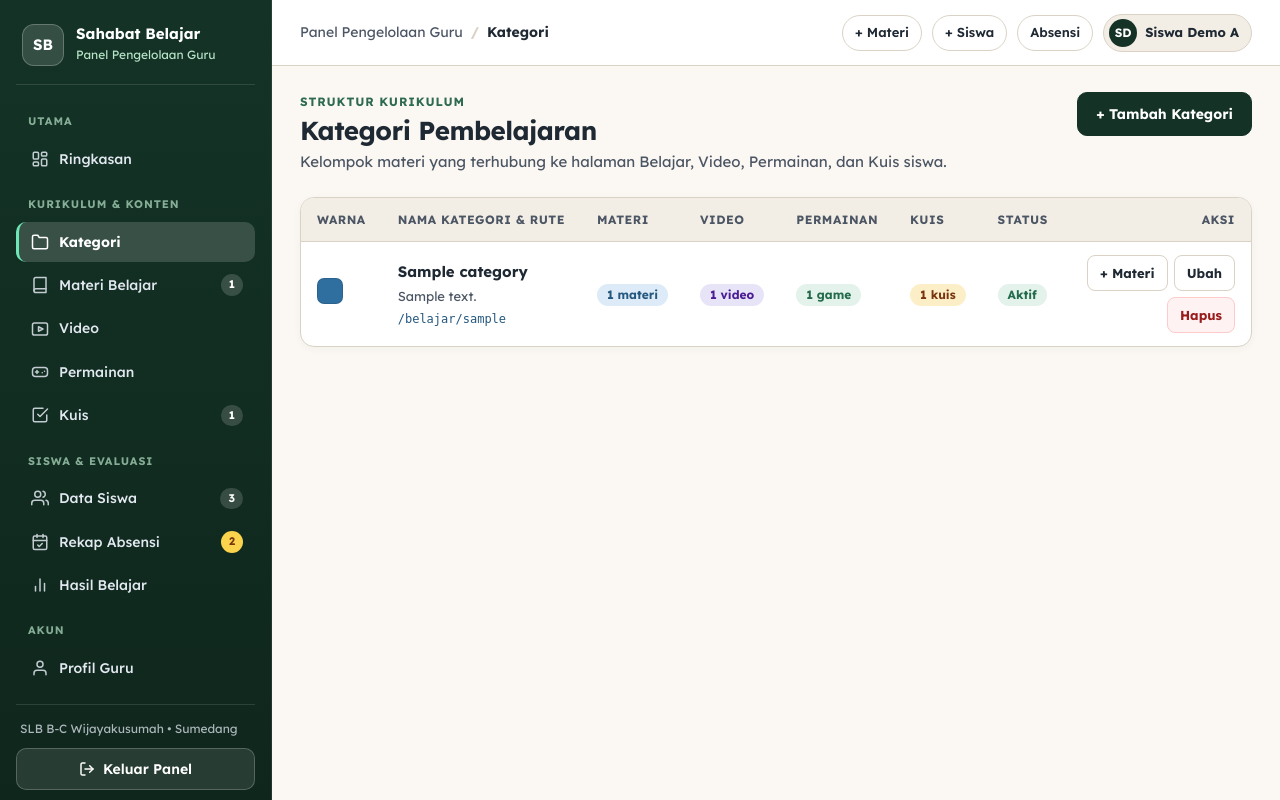
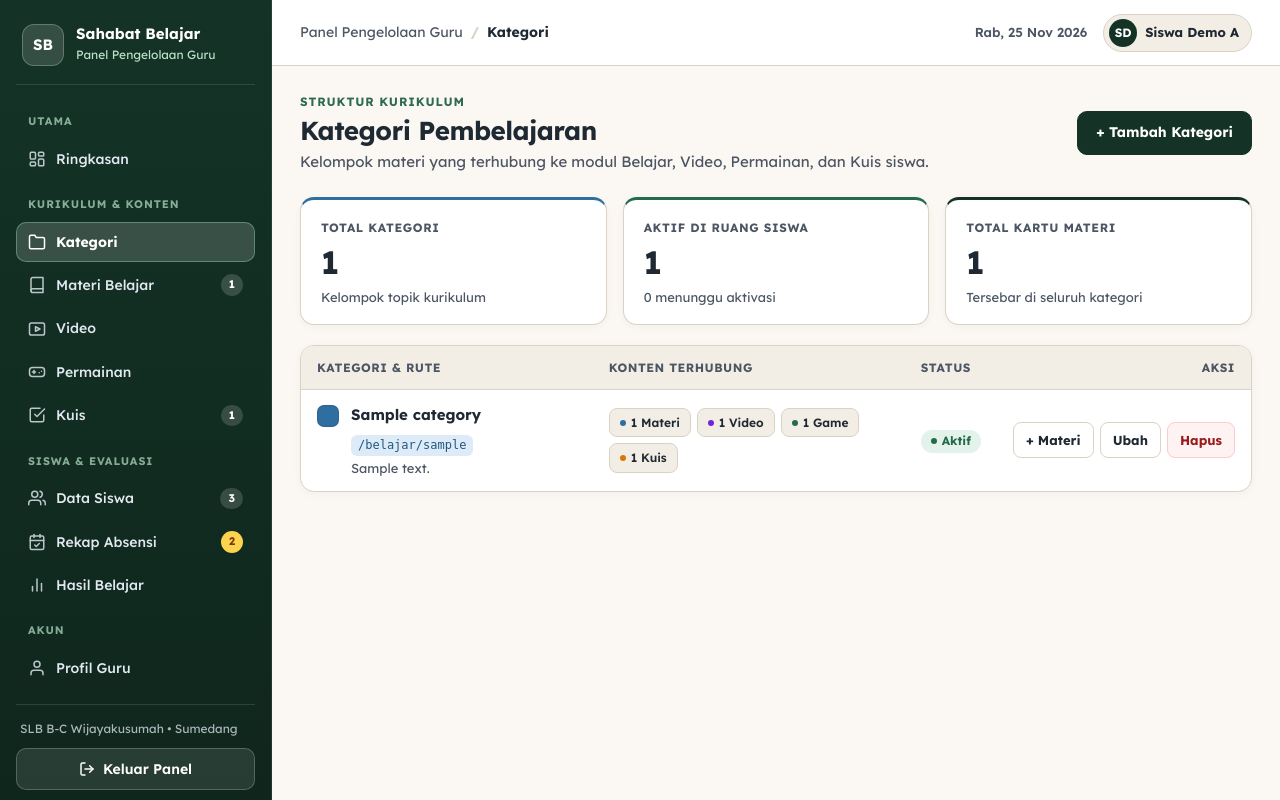
Before and after one commit to SirHosen/elearning-autism, a Laravel app: page /admin/kategori in a window 1280 px wide. Run offline with Laravel 12, Linux system fonts and the light colour scheme; a user stored in the database is signed in; data comes from the database, SQL or seed files in the repository; tables that the repository leaves empty hold one stand-in row (values such as "Sample post"); some libraries are stand-ins or nearby versions.

Commit message:
style(admin): refine table action rows, sidebar active state, and topbar clarity

```diff
--- a/public/css/admin.css
+++ b/public/css/admin.css
@@ -104,8 +104,12 @@
   color: #E2E8F0;
   font-size: 0.875rem;
   font-weight: 500;
-  border-left: 3px solid transparent;
-  transition: background-color 140ms ease, color 140ms ease, border-color 140ms ease;
+  transition: background-color 140ms ease, color 140ms ease, box-shadow 140ms ease;
+}
+
+.adm-nav__link:focus-visible {
+  outline: 2px solid #A7F3D0;
+  outline-offset: 2px;
 }
 
 .adm-nav__link-main {
@@ -119,11 +123,11 @@
   width: 18px;
   height: 18px;
   flex-shrink: 0;
-  opacity: 0.85;
+  opacity: 0.82;
 }
 
 .adm-nav__link:hover {
-  background-color: rgba(255, 255, 255, 0.1);
+  background-color: rgba(255, 255, 255, 0.09);
   color: #FFFFFF;
 }
 
@@ -131,7 +135,7 @@
   background-color: rgba(255, 255, 255, 0.16);
   color: #FFFFFF;
   font-weight: 700;
-  border-left-color: #6EE7B7;
+  box-shadow: inset 0 0 0 1px rgba(167, 243, 208, 0.35);
 }
 
 .adm-nav__link.is-active svg {
@@ -323,7 +327,7 @@
 /* ── 2. PAGE HEADER & ACTIONS ── */
 .adm-page-head {
   display: flex;
-  align-items: flex-start;
+  align-items: center;
   justify-content: space-between;
   gap: 18px;
   flex-wrap: wrap;
@@ -669,12 +673,74 @@
   flex-shrink: 0;
 }
 
+.adm-td-actions {
+  width: 1%;
+  white-space: nowrap;
+  text-align: right;
+}
+
 .adm-actions {
   display: inline-flex;
   align-items: center;
   gap: 6px;
+  flex-wrap: nowrap;
+  white-space: nowrap;
+  justify-content: flex-end;
+}
+
+.adm-link-group {
+  display: inline-flex;
+  align-items: center;
   flex-wrap: wrap;
-  justify-content: flex-end;
+  gap: 6px;
+}
+
+.adm-link-chip {
+  display: inline-flex;
+  align-items: center;
+  gap: 5px;
+  padding: 4px 10px;
+  border-radius: 8px;
+  font-size: 0.75rem;
+  font-weight: 600;
+  text-decoration: none;
+  background: var(--surface-alt);
+  color: var(--ink);
+  border: 1px solid var(--line);
+  white-space: nowrap;
+  transition: border-color 140ms ease, background-color 140ms ease, color 140ms ease;
+}
+
+.adm-link-chip:hover {
+  border-color: var(--primary);
+  background: var(--tint-blue);
+  color: var(--primary-strong);
+}
+
+.adm-link-chip--zero {
+  background: transparent;
+  color: var(--ink-soft);
+  border-style: dashed;
+  opacity: 0.72;
+}
+
+.adm-dot {
+  width: 6px;
+  height: 6px;
+  border-radius: 50%;
+  background: currentColor;
+  flex-shrink: 0;
+}
+
+@media (max-width: 768px) {
+  .adm-td-actions {
+    width: auto;
+    white-space: normal;
+  }
+  .adm-actions {
+    flex-wrap: wrap;
+    white-space: normal;
+  }
 }
 
 /* Badges & Matrix Chips */
--- a/resources/views/admin/categories/index.blade.php
+++ b/resources/views/admin/categories/index.blade.php
@@ -8,10 +8,34 @@
   <div>
     <p class="adm-eyebrow">Struktur Kurikulum</p>
     <h1 class="adm-title">Kategori Pembelajaran</h1>
-    <p class="adm-subtitle">Kelompok materi yang terhubung ke halaman Belajar, Video, Permainan, dan Kuis siswa.</p>
+    <p class="adm-subtitle">Kelompok materi yang terhubung ke modul Belajar, Video, Permainan, dan Kuis siswa.</p>
   </div>
   <div class="adm-head-actions">
     <a href="{{ route('admin.categories.create') }}" class="adm-btn adm-btn--primary">+ Tambah Kategori</a>
+  </div>
+</div>
+
+@php
+  $totalCats = $categories->count();
+  $activeCats = $categories->where('is_active', true)->count();
+  $totalMaterialsInCats = $categories->sum('materials_count');
+@endphp
+
+<div class="adm-kpi-grid" style="margin-bottom: 20px;">
+  <div class="adm-kpi-card adm-kpi-card--blue">
+    <span class="adm-kpi-card__label">Total Kategori</span>
+    <strong class="adm-kpi-card__val">{{ $totalCats }}</strong>
+    <span class="adm-kpi-card__sub">Kelompok topik kurikulum</span>
+  </div>
+  <div class="adm-kpi-card adm-kpi-card--green">
+    <span class="adm-kpi-card__label">Aktif di Ruang Siswa</span>
+    <strong class="adm-kpi-card__val">{{ $activeCats }}</strong>
+    <span class="adm-kpi-card__sub">{{ max(0, $totalCats - $activeCats) }} menunggu aktivasi</span>
+  </div>
+  <div class="adm-kpi-card adm-kpi-card--forest">
+    <span class="adm-kpi-card__label">Total Kartu Materi</span>
+    <strong class="adm-kpi-card__val">{{ $totalMaterialsInCats }}</strong>
+    <span class="adm-kpi-card__sub">Tersebar di seluruh kategori</span>
   </div>
 </div>
 
@@ -19,57 +43,61 @@
   <table class="adm-table">
     <thead>
       <tr>
-        <th>Warna</th>
-        <th>Nama Kategori &amp; Rute</th>
-        <th>Materi</th>
-        <th>Video</th>
-        <th>Permainan</th>
-        <th>Kuis</th>
+        <th>Kategori &amp; Rute</th>
+        <th>Konten Terhubung</th>
         <th>Status</th>
-        <th style="text-align: right;">Aksi</th>
+        <th class="adm-td-actions">Aksi</th>
       </tr>
     </thead>
     <tbody>
       @forelse ($categories as $cat)
         <tr>
           <td>
-            <span class="adm-swatch adm-swatch--{{ $cat->color_key ?? 'blue' }}" style="width: 26px; height: 26px;"></span>
+            <div style="display: flex; align-items: flex-start; gap: 12px;">
+              <span class="adm-swatch adm-swatch--{{ $cat->color_key ?? 'blue' }}" style="margin-top: 2px;"></span>
+              <div>
+                <div style="display: flex; align-items: center; gap: 8px; flex-wrap: wrap;">
+                  <strong style="color: var(--ink); font-size: 0.9375rem;">{{ $cat->name }}</strong>
+                  <code style="font-size: 0.75rem; color: var(--primary-strong); background: var(--tint-blue); padding: 1px 7px; border-radius: 6px;">/belajar/{{ $cat->slug }}</code>
+                </div>
+                @if ($cat->description)
+                  <div style="font-size: 0.8125rem; color: var(--ink-soft); margin-top: 3px; line-height: 1.4;">{{ $cat->description }}</div>
+                @endif
+              </div>
+            </div>
           </td>
           <td>
-            <strong style="color: var(--ink); font-size: 0.9375rem;">{{ $cat->name }}</strong>
-            @if ($cat->description)
-              <div style="font-size: 0.8125rem; color: var(--ink-soft); margin-top: 2px;">{{ $cat->description }}</div>
-            @endif
-            <div style="font-size: 0.75rem; color: var(--primary-strong); margin-top: 2px;"><code>/belajar/{{ $cat->slug }}</code></div>
+            <div class="adm-link-group">
+              <a href="{{ route('admin.materials.index', ['category_id' => $cat->id]) }}"
+                 class="adm-link-chip {{ $cat->materials_count === 0 ? 'adm-link-chip--zero' : '' }}">
+                <span class="adm-dot" style="color: var(--primary);"></span>
+                {{ $cat->materials_count }} Materi
+              </a>
+              <a href="{{ route('admin.videos.index', ['category_id' => $cat->id]) }}"
+                 class="adm-link-chip {{ $cat->videos_count === 0 ? 'adm-link-chip--zero' : '' }}">
+                <span class="adm-dot" style="color: #6D28D9;"></span>
+                {{ $cat->videos_count }} Video
+              </a>
+              <a href="{{ route('admin.games.index', ['category_id' => $cat->id]) }}"
+                 class="adm-link-chip {{ $cat->games_count === 0 ? 'adm-link-chip--zero' : '' }}">
+                <span class="adm-dot" style="color: var(--success);"></span>
+                {{ $cat->games_count }} Game
+              </a>
+              <a href="{{ route('admin.quizzes.index', ['category_id' => $cat->id]) }}"
+                 class="adm-link-chip {{ $cat->quizzes_count === 0 ? 'adm-link-chip--zero' : '' }}">
+                <span class="adm-dot" style="color: #D97706;"></span>
+                {{ $cat->quizzes_count }} Kuis
+              </a>
+            </div>
           </td>
-          <td>
-            <a href="{{ route('admin.materials.index', ['category_id' => $cat->id]) }}" class="adm-pill adm-pill--info">
-              {{ $cat->materials_count }} materi
-            </a>
-          </td>
-          <td>
-            <a href="{{ route('admin.videos.index', ['category_id' => $cat->id]) }}" class="adm-pill adm-pill--purple">
-              {{ $cat->videos_count }} video
-            </a>
-          </td>
-          <td>
-            <a href="{{ route('admin.games.index', ['category_id' => $cat->id]) }}" class="adm-pill adm-pill--success">
-              {{ $cat->games_count }} game
-            </a>
-          </td>
-          <td>
-            <a href="{{ route('admin.quizzes.index', ['category_id' => $cat->id]) }}" class="adm-pill adm-pill--warning">
-              {{ $cat->quizzes_count }} kuis
-            </a>
-          </td>
-          <td>
+          <td style="white-space: nowrap;">
             @if ($cat->is_active)
-              <span class="adm-pill adm-pill--success">Aktif</span>
+              <span class="adm-pill adm-pill--success"><span class="adm-dot"></span>Aktif</span>
             @else
-              <span class="adm-pill adm-pill--neutral">Nonaktif</span>
+              <span class="adm-pill adm-pill--neutral"><span class="adm-dot"></span>Nonaktif</span>
             @endif
           </td>
-          <td style="text-align: right;">
+          <td class="adm-td-actions">
             <div class="adm-actions">
               <a href="{{ route('admin.materials.create', ['category_id' => $cat->id]) }}" class="adm-btn adm-btn--secondary adm-btn--sm">+ Materi</a>
               <a href="{{ route('admin.categories.edit', $cat) }}" class="adm-btn adm-btn--secondary adm-btn--sm">Ubah</a>
@@ -83,7 +111,7 @@
         </tr>
       @empty
         <tr>
-          <td colspan="8" style="padding: 36px; text-align: center; color: var(--ink-soft);">
+          <td colspan="4" style="padding: 36px; text-align: center; color: var(--ink-soft);">
             Belum ada kategori. Silakan tambahkan kategori baru.
           </td>
         </tr>
--- a/resources/views/admin/games/index.blade.php
+++ b/resources/views/admin/games/index.blade.php
@@ -47,7 +47,7 @@
         <th>Ronde / Opsi</th>
         <th>Dimainkan</th>
         <th>Status</th>
-        <th style="text-align: right;">Aksi</th>
+        <th class="adm-td-actions">Aksi</th>
       </tr>
     </thead>
     <tbody>
@@ -85,7 +85,7 @@
               </button>
             </form>
           </td>
-          <td style="text-align: right;">
+          <td class="adm-td-actions">
             <div class="adm-actions">
               <a href="{{ route('admin.games.edit', $game) }}" class="adm-btn adm-btn--secondary adm-btn--sm">Edit</a>
               <form action="{{ route('admin.games.destroy', $game) }}" method="POST" onsubmit="return confirm('Yakin ingin menghapus permainan ini?')">
--- a/resources/views/admin/quizzes/index.blade.php
+++ b/resources/views/admin/quizzes/index.blade.php
@@ -81,7 +81,7 @@
         <th>Jumlah Soal</th>
         <th>Dikerjakan</th>
         <th>Status</th>
-        <th style="text-align: right;">Aksi</th>
+        <th class="adm-td-actions">Aksi</th>
       </tr>
     </thead>
     <tbody>
@@ -109,7 +109,7 @@
               </button>
             </form>
           </td>
-          <td style="text-align: right;">
+          <td class="adm-td-actions">
             <div class="adm-actions">
               <a href="{{ route('admin.quizzes.questions', $quiz) }}" class="adm-btn adm-btn--blue adm-btn--sm">Kelola Soal</a>
               <a href="{{ route('admin.quizzes.edit', $quiz) }}" class="adm-btn adm-btn--secondary adm-btn--sm">Edit</a>
--- a/resources/views/admin/reports/index.blade.php
+++ b/resources/views/admin/reports/index.blade.php
@@ -260,7 +260,7 @@
             <th>Rata-rata Kuis</th>
             <th>Sesi Permainan</th>
             <th>Total Bintang</th>
-            <th style="text-align: right;">Aksi</th>
+            <th class="adm-td-actions">Aksi</th>
           </tr>
         </thead>
         <tbody>
@@ -285,7 +285,7 @@
               <td><strong>{{ $sum['avg_quiz_score'] }}%</strong></td>
               <td>{{ $sum['total_games'] }}</td>
               <td><span class="adm-pill adm-pill--warning">{{ $sum['total_stars'] }} Bintang</span></td>
-              <td style="text-align: right;">
+              <td class="adm-td-actions">
                 <div class="adm-actions">
                   <a href="{{ route('admin.reports.index', ['student_id' => $s->id]) }}" class="adm-btn adm-btn--blue adm-btn--xs">Buka Rapor &rarr;</a>
                   <a href="{{ route('admin.reports.print', $s) }}" target="_blank" class="adm-btn adm-btn--secondary adm-btn--xs">Cetak</a>
--- a/resources/views/admin/videos/index.blade.php
+++ b/resources/views/admin/videos/index.blade.php
@@ -38,7 +38,7 @@
         <th>Sumber</th>
         <th>Urutan</th>
         <th>Status</th>
-        <th style="text-align: right;">Aksi</th>
+        <th class="adm-td-actions">Aksi</th>
       </tr>
     </thead>
     <tbody>
@@ -83,7 +83,7 @@
               </button>
             </form>
           </td>
-          <td style="text-align: right;">
+          <td class="adm-td-actions">
             <div class="adm-actions">
               <a href="{{ route('admin.videos.edit', $video) }}" class="adm-btn adm-btn--secondary adm-btn--sm">Edit</a>
               <form action="{{ route('admin.videos.destroy', $video) }}" method="POST" onsubmit="return confirm('Yakin ingin menghapus video ini?')">
--- a/resources/views/layouts/admin.blade.php
+++ b/resources/views/layouts/admin.blade.php
@@ -203,9 +203,9 @@
         </div>
 
         <div class="adm-topbar__right">
-          <a href="{{ route('admin.materials.create') }}" class="adm-quick-link">+ Materi</a>
-          <a href="{{ route('admin.students.create') }}" class="adm-quick-link">+ Siswa</a>
-          <a href="{{ route('admin.attendances.index') }}" class="adm-quick-link">Absensi</a>
+          <span style="font-size: 0.8125rem; font-weight: 600; color: var(--ink-soft); padding: 0 6px;">
+            {{ now()->translatedFormat('D, d M Y') }}
+          </span>
           <a href="{{ route('admin.profile') }}" class="adm-user-chip" title="Kelola Profil Guru">
             <span class="adm-user-chip__avatar" aria-hidden="true">{{ $initials ?: 'GR' }}</span>
             <span>{{ $teacher?->name ?? 'Guru' }}</span>
```
Also changed, not shown: resources/css/admin.css (+73 -7 lines), resources/views/admin/attendances/index.blade.php (+5 -5 lines), resources/views/admin/dashboard.blade.php (+16 -8 lines), resources/views/admin/students/index.blade.php (+18 -9 lines), tests/reports/frontend-design/admin-dashboard.html (+99 -51 lines), tests/reports/frontend-design/admin-reports.html (+11 -11 lines).
